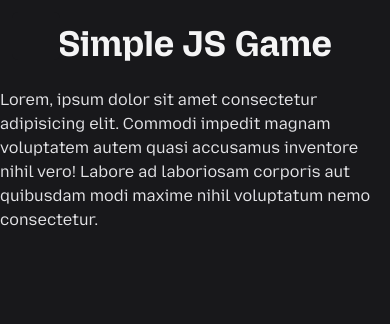
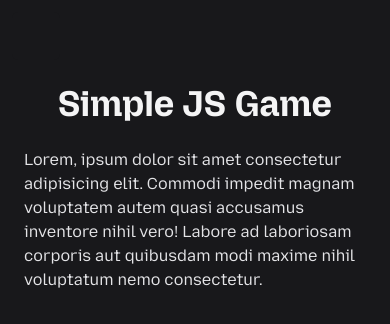
Before and after one commit to gdaffa/proto-simple-js-game, a Vue app: page / in a window 390 px wide. Shown: the top 324 px of the page. Built offline with nearby package versions, Linux system fonts and the light colour scheme; some icons are missing.

Commit message:
feat: Main content structure for mobile

```diff
--- a/src/App.vue
+++ b/src/App.vue
@@ -35,7 +35,7 @@ const mainPageClass = {
       class="float-right transition-all duration-400"
       :class="[mainPageClass[isSidebarOpen ? 'sidebarOpen' : 'sidebarClose']]"
    >
-      <main class="w-250 mx-auto max-w-full box-border pt-6">
+      <main class="w-262 mx-auto max-w-full box-border p-6 mt-15 md:mt-0">
          <RouterView />
       </main>
    </div>
```
